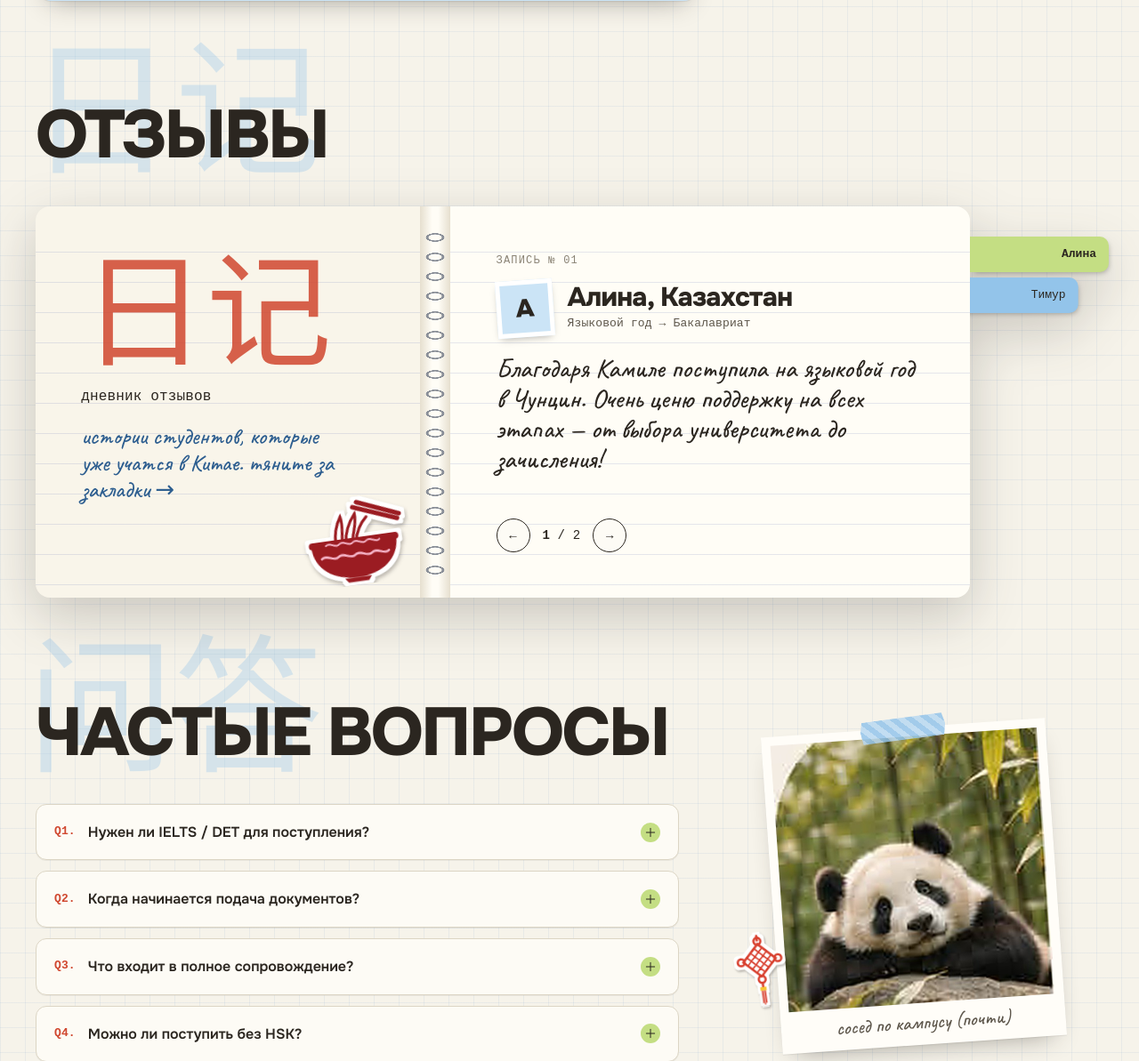
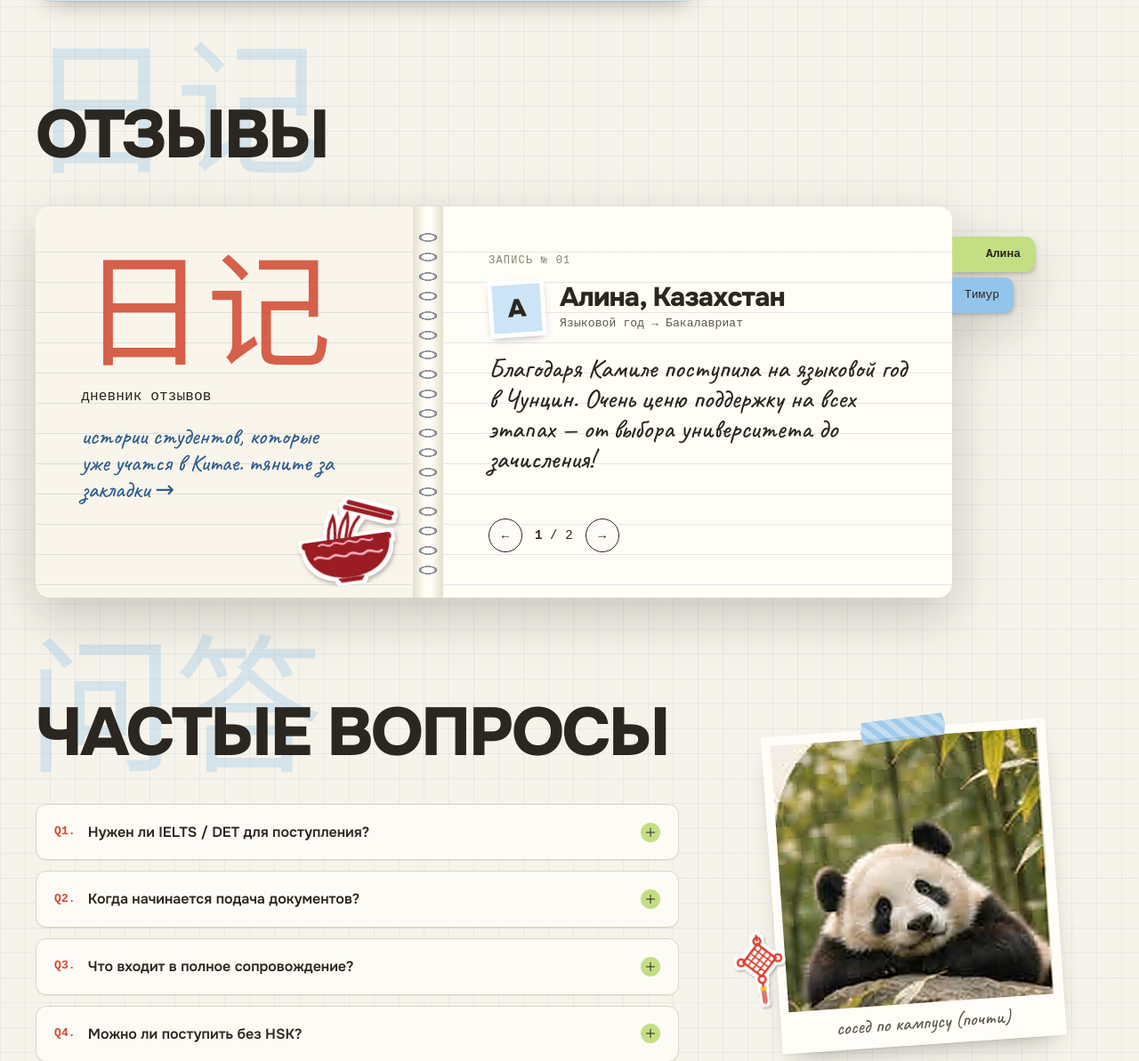
Before and after one commit to gspinch/gsp-inch, a Node server app: page / in a window 1280 px wide. Shown: the part 3969-5162 px from the top of the page at 89% size. Run offline with Node 20, Linux system fonts and the light colour scheme; data comes from the database, SQL or seed files in the repository; some libraries are stand-ins or nearby versions; some web fonts are replaced.

Commit message:
Закладки отзывов по длине имени, имя не прячется под страницу
Co-Authored-By: Claude Opus 5.5 <noreply@anthropic.com>
Claude-Session: https://claude.ai/code/session_01Hf4Tu61VVmw8gwn6W5pN6k

```diff
--- a/public/css/style.css
+++ b/public/css/style.css
@@ -313,7 +313,7 @@ button { font: inherit; color: inherit; }
 .report__star { width: 92px; height: 92px; right: -30px; bottom: -36px; rotate: 14deg; }
 
 /* ---------- отзывы: книжка с закладками ---------- */
-.book { position: relative; display: grid; grid-template-columns: 1fr 34px 1.35fr; margin-right: 150px; filter: drop-shadow(0 20px 30px rgba(43,38,32,.22)); }
+.book { position: relative; display: grid; grid-template-columns: 1fr 34px 1.35fr; margin-right: 170px; filter: drop-shadow(0 20px 30px rgba(43,38,32,.22)); }
 .book__page { position: relative; z-index: 1; background: #fffdf6; padding: clamp(28px, 4vw, 52px);
   background-image: repeating-linear-gradient(transparent 0 33px, rgba(53,80,160,.13) 33px 34px); background-position: 0 18px; min-height: 440px; }
 .book__page--left { border-radius: 16px 0 0 16px; background-color: #f9f5ea; }
@@ -338,15 +338,16 @@ button { font: inherit; color: inherit; }
 .book__pager { display: flex; align-items: center; gap: 14px; margin-top: 24px; font-size: 14px; }
 .book__pager button { width: 38px; height: 38px; border-radius: 50%; border: 1.5px solid var(--ink); background: var(--card); cursor: pointer; transition: background .2s; }
 .book__pager button:hover { background: var(--lime); }
-.book__tabs { position: absolute; right: 0; top: 34px; translate: 100% 0; display: flex; flex-direction: column; gap: 6px; z-index: 0; }
+.book__tabs { position: absolute; right: 0; top: 34px; translate: 100% 0; display: flex; flex-direction: column; align-items: flex-start; gap: 6px; z-index: 0; }
 .bookmark {
-  display: block; text-align: left; border: 0; cursor: pointer; padding: 12px 14px 12px 20px; width: 156px; text-align: right;
-  font: 13px/1.2 var(--mono); border-radius: 0 10px 10px 0; transform: translateX(-22%);
+  /* ширина по имени; левые 28px всегда под страницей, поэтому столько же отступа слева — имя не прячется */
+  display: block; text-align: left; border: 0; cursor: pointer; padding: 12px 16px 12px 42px; width: max-content; max-width: 190px;
+  font: 13px/1.2 var(--mono); border-radius: 0 10px 10px 0; transform: translateX(-28px);
   transition: transform .45s var(--ease), box-shadow .3s; box-shadow: 2px 3px 6px -3px rgba(0,0,0,.35);
   white-space: nowrap; overflow: hidden; text-overflow: ellipsis;
 }
-.bookmark:hover { transform: translateX(-8%); }
-.bookmark[aria-selected="true"] { transform: translateX(0); font-weight: 700; }
+.bookmark:hover { transform: translateX(-16px); }
+.bookmark[aria-selected="true"] { transform: translateX(-4px); font-weight: 700; }
 .bookmark--lime { background: var(--lime); } .bookmark--blue { background: var(--blue-2); } .bookmark--red { background: #f3b39e; } .bookmark--green { background: #b4dc8a; }
 .book.is-static .book__pager, .book.is-static .book__tabs { display: none; }
 
```
